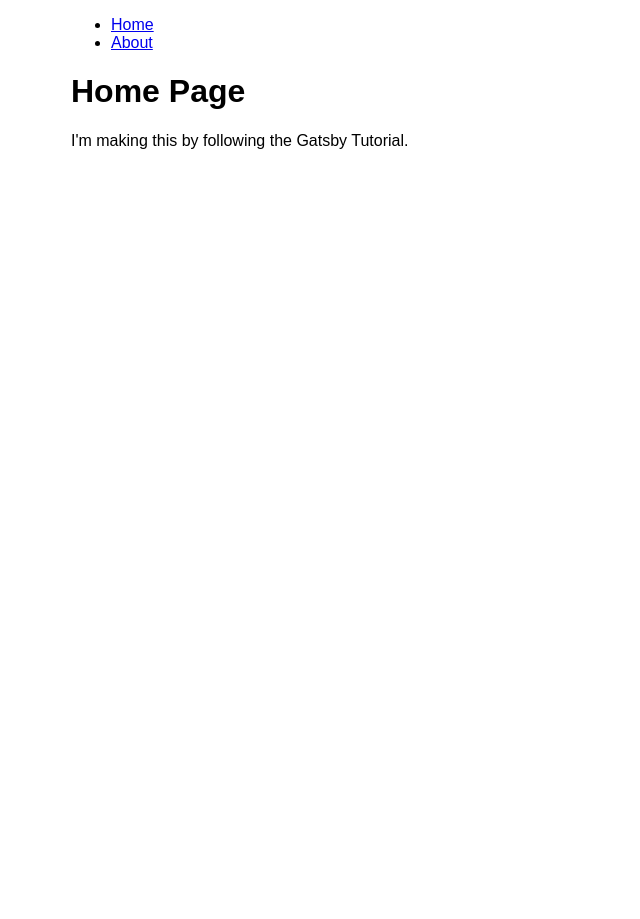
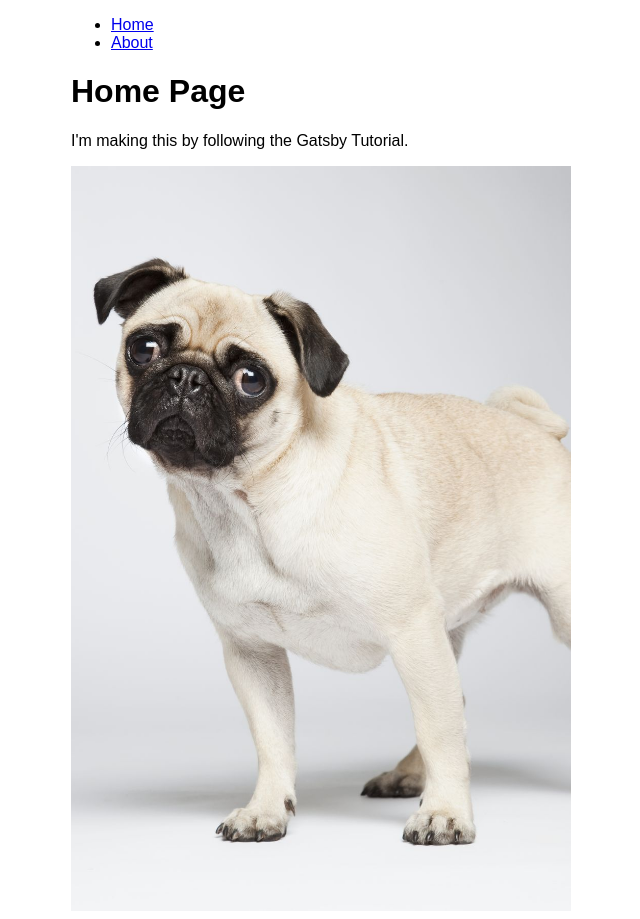
Before and after one commit to tudomuonnam/my-first-gatsby-blog, a Gatsby site: page / in a window 1280 px wide. Shown: the whole page, without its empty margins (319-959 px from the left). Before the commit the page ends 800 px from the top, so only its background shows below. Built offline with nearby package versions, Linux system fonts and the light colour scheme; Gatsby itself is replaced by a stand-in of ours.

Commit message:
Gastsby Tutorial Part 3

```diff
--- a/gatsby-config.js
+++ b/gatsby-config.js
@@ -6,12 +6,16 @@ module.exports = {
     title: `My blog`,
     siteUrl: `https://www.yourdomain.tld`
   },
-  plugins: ["gatsby-transformer-remark", {
+  plugins: [
+    "gatsby-transformer-remark", {
     resolve: 'gatsby-source-filesystem',
     options: {
       "name": "pages",
       "path": "./src/pages/"
     },
     __key: "pages"
-  }]
+  },
+  "gatsby-plugin-image",
+  "gatsby-plugin-sharp",
+  ]
 };
--- a/package.json
+++ b/package.json
@@ -15,6 +15,8 @@
   },
   "dependencies": {
     "gatsby": "^5.0.0",
+    "gatsby-plugin-image": "^3.0.0",
+    "gatsby-plugin-sharp": "^5.0.0",
     "gatsby-source-filesystem": "^5.0.0",
     "gatsby-transformer-remark": "^6.0.0",
     "react": "^18.2.0",
--- a/src/pages/index.js
+++ b/src/pages/index.js
@@ -1,10 +1,15 @@
 import * as React from 'react'
 import Layout from '../components/layout'
+import { StaticImage } from 'gatsby-plugin-image'
 
 const IndexPage = () => {
   return (
     <Layout pageTitle="Home Page">
       <p>I'm making this by following the Gatsby Tutorial.</p>
+      <StaticImage
+        alt="Clifford, a reddish-brown pitbull, posing on a couch and looking stoically at the camera"
+        src="../images/lonely-pug-royalty.jpg"
+      />
     </Layout>
   )
 }
```
Also changed, not shown: src/images/lonely-pug-royalty.jpg (added), 1 other file.
